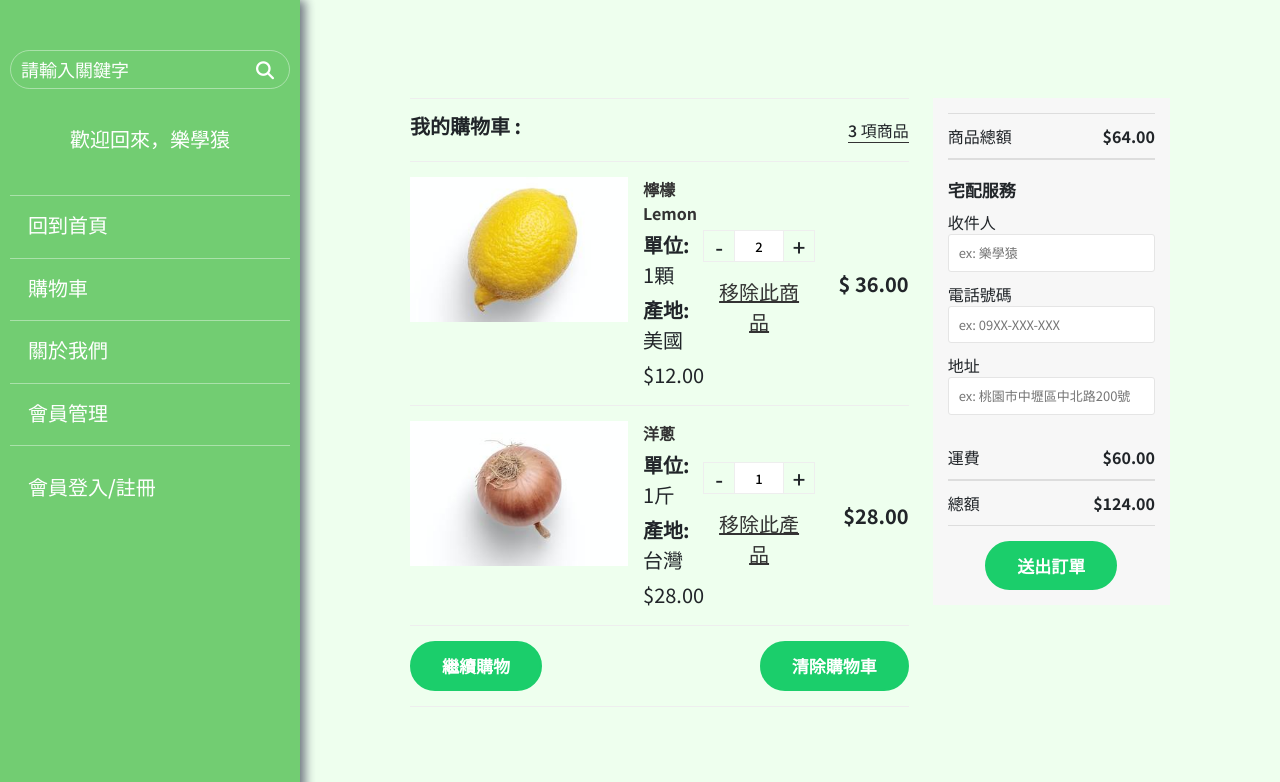
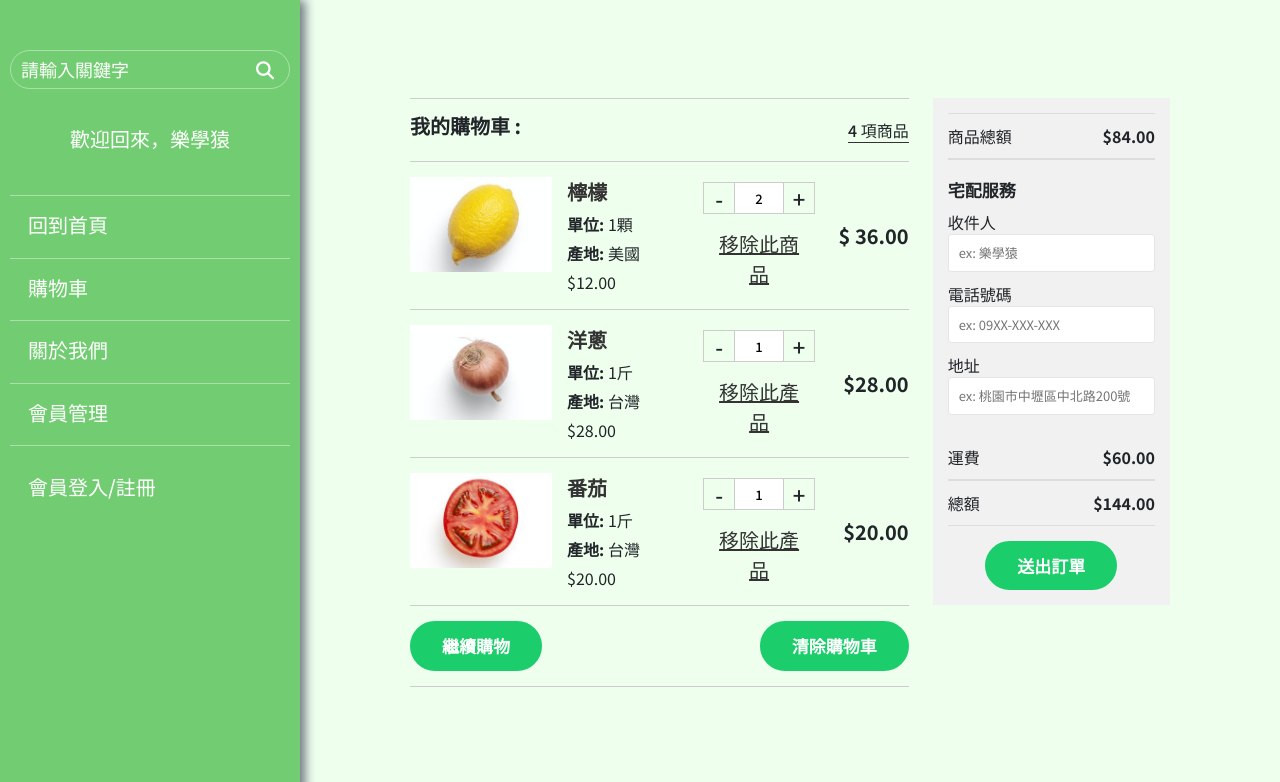
Before and after one commit to wayhong0928/vegetableShop, a plain HTML site: page cart.html in a window 1280 px wide. Shown: the top 782 px of the page. Drawn offline with nearby package versions, Linux system fonts and the light colour scheme; some icons are missing.

Commit message:
final edit

```diff
--- a/cart.html
+++ b/cart.html
@@ -74,7 +74,7 @@
                           <span class="cart-count">
 
                               <!-- 輸出總共幾項商品 -->
-                            <span class="bigcounter">3</span>
+                              <span class="bigcounter">4</span>
                               <span class="cart-item-title">項商品</span>
                           </span>
                       </div>
@@ -99,7 +99,7 @@
                                   <div class="item-title">
 
                                       <!-- 連接至商品各自的頁面 -->
-                                    <a href="index.html">檸檬 Lemon</a>
+                                      <a href="productInfo.html">檸檬</a>
                                       <span class="item-option">
                                           <span class="pro-variant-title">單位:</span>
 
@@ -161,11 +161,11 @@
                           <ul class="cart-wrap">
                               <li class="item-info">
                                   <div class="item-img">
-                                    <a href="index.html"><img src="images/onion.jpg"/></a>
+                                      <a href="productInfo.html"><img src="images/onion.jpg"/></a>
                                   </div>
                                   <div class="item-title">
 
-                                    <a href="index.html">洋蔥</a><span class="item-option">
+                                      <a href="productInfo.html">洋蔥</a><span class="item-option">
                                           <span class="pro-variant-title">單位:</span>
                                           <span class="pro-variant-type">1斤</span>
                                       </span><span class="item-option">
@@ -202,6 +202,51 @@
                                   </span>
                               </li>
                           </ul>
+
+                          <ul class="cart-wrap">
+                              <li class="item-info">
+                                  <div class="item-img">
+                                      <a href="productInfo.html"><img src="images/tomato.jpg"/></a>
+                                  </div>
+                                  <div class="item-title">
+
+                                      <a href="productInfo.html">番茄</a><span class="item-option">
+                                          <span class="pro-variant-title">單位:</span>
+                                          <span class="pro-variant-type">1斤</span>
+                                      </span><span class="item-option">
+                                          <span class="pro-variant-title">產地:</span>
+                                          <span class="pro-variant-type">台灣</span>
+                                      </span>
+
+                                      <span class="item-option">
+                                          <span class="item-price">
+                                              $20.00
+                                          </span>
+                                      </span>
+                                  </div>
+                              </li>
+                              <li class="item-qty">
+                                  <div class="product-quantity-action">
+                                      <div class="product-quantity" data-variant="42658172272789">
+                                          <div class="cart-plus-minus">
+                                              <div class="dec qtybutton">-</div>
+                                              <input type="text" value="1" name="updates[]" class="qt" />
+                                              <div class="inc qtybutton">+</div>
+                                          </div>
+                                      </div>
+                                  </div>
+                                  <div class="item-remove">
+                                      <span class="remove-wrap">
+                                          <a href="#">移除此產品</a>
+                                      </span>
+                                  </div>
+                              </li>
+                              <li class="item-price">
+                                  <span class="amount full-price">
+                                      <span class="money amount full-price-42658172272789">$20.00</span>
+                                  </span>
+                              </li>
+                          </ul>
                           <!-- 以上測時時 顯示用的，連接後端後可刪 -->
 
                       </div>
@@ -221,7 +266,7 @@
                               <span class="amount subtotal">
                                   <!-- 商品總額 -->
                                   <span class="bold_cart_total" style="display:none !important;"></span>
-                                $64.00
+                                  $84.00
                               </span>
                           </div>
 
@@ -268,7 +313,7 @@
                                   <span class="amount total-price">
                                       <!-- 商品總額+60 -->
                                       <span class="bold_cart_total" style="display:none !important;"></span>
-                                    $124.00
+                                      $144.00
                                   </span>
                               </span><div class="proceed-to-checkout">
                                   <a href="gotoIndex.html" class= "btn-style1 center">送出訂單</a>
--- a/css/cart.css
+++ b/css/cart.css
@@ -15,8 +15,8 @@ section {
   align-items: center;
   justify-content: space-between;
   padding: 15px 0;
-  border-top: 1px solid #eeeeee;
-  border-bottom: 1px solid #eeeeee;
+  border-top: 1px solid #ccc;
+  border-bottom: 1px solid #ccc;
 }
 .cart-page .cart-title h2 {
   font-size: 20px;
@@ -34,7 +34,7 @@ span {
   align-items: center;
   justify-content: space-between;
   padding: 15px 0;
-  border-bottom: 1px solid #eee;
+  border-bottom: 1px solid #ccc;
 }
 ul {
   list-style: none;
@@ -44,11 +44,18 @@ ul {
 .cart-page .item-wrap ul li.item-info {
   display: flex;
 }
-.cart-page .item-wrap ul li:first-child {
+.cart-page .item-wrap ul li.item-info {
   width: 60%;
 }
 .cart-page .item-wrap ul li {
   width: 20%;
+}
+
+.cart-page .item-wrap ul li.item-info .item-img{
+  width: 50%;
+}
+.cart-page .item-wrap ul li.item-info .item-title{
+  width: 50%;
 }
 
 a {
@@ -57,9 +64,12 @@ a {
   text-decoration: none;
   transition: all .2s ease-in-out 0s;
 }
-img, iframe {
+
+img {
   max-width: 100%;
+  object-fit: cover;
 }
+
 .cart-page .item-wrap ul li.item-info .item-title {
   margin-left: 15px;
 }
@@ -69,14 +79,10 @@ img, iframe {
   font-weight: 600;
 }
 
-.cart-page .item-wrap ul li.item-info .item-title a {
-  display: block;
-  font-size: 16px;
-  font-weight: 600;
-}
 .cart-page .item-wrap ul li.item-info .item-title span.item-option {
   display: block;
   margin-top: 5px;
+  font-size: 16px;
 }
 .cart-page .item-wrap ul li.item-info .item-title span.item-option span {
   font-weight: 600;
@@ -97,7 +103,7 @@ img, iframe {
 }
 .product-quantity .cart-plus-minus {
   display: flex;
-  border: 1px solid #eee;
+  border: 1px solid #ccc;
   max-width: 112px;
 }
 .product-quantity .cart-plus-minus .qtybutton {
@@ -110,7 +116,7 @@ img, iframe {
   cursor: pointer;
 }
 input, textarea, select {
-  border: 1px solid #e5e5e5;
+  border: 1px solid #c5c5c5;
   max-width: 100%;
   padding: 8px 10px;
   border-radius: 3px;
@@ -123,8 +129,8 @@ input, textarea, select {
   text-align: center;
   border: none;
   border-radius: 0;
-  border-left: 1px solid #eeeeee;
-  border-right: 1px solid #eeeeee;
+  border-left: 1px solid #ccc;
+  border-right: 1px solid #ccc;
 }
 
 .product-quantity .cart-plus-minus .qtybutton {
@@ -156,7 +162,7 @@ span.amount {
   align-items: center;
   justify-content: space-between;
   padding: 15px 0;
-  border-bottom: 1px solid #eee;
+  border-bottom: 1px solid #ccc;
 }
 .btn-style1 {
   padding: 10px 30px;
@@ -170,7 +176,7 @@ span.amount {
 
 .cart-page .cart-total-wrap {
   padding: 15px;
-  background-color: #f7f7f7;
+  background-color: #f1f1f1;
   position: sticky;
   top: 0;
 }
--- a/css/index.css
+++ b/css/index.css
@@ -4,6 +4,9 @@ header{
   display: flex;
   justify-content: center;
   align-items: center;
+}
+section {
+  padding-bottom: 80px;
 }
 .slider{
   margin: 50px 0;
@@ -110,6 +113,10 @@ h2 {
   margin: 20px 0;
   letter-spacing: 10px;
 }
+.h2Adjust{
+  margin-top: 90px;
+}
+
 /* commodity */
 .commodity-wrap {
   max-width: 1500px;
@@ -201,7 +208,7 @@ h2 {
   content: "TOP 2";
 }
 .hot-sales:nth-child(3) span::before {
-  content: "hOP 3";
+  content: "TOP 3";
 }
 .hot-sales span::before {
   position: absolute;
--- a/css/productInfoStyle.css
+++ b/css/productInfoStyle.css
@@ -1,6 +1,10 @@
 h1, h2, h3, h4, h5, h6 {
   font-weight: 900;
   color: #292929;
+}
+section {
+  padding: 40px 20px;
+  padding-top: 70px;
 }
 .previousPage{
   width: 170px;
@@ -82,6 +86,7 @@ p {
   padding-top: 30px;
 }
 
+
 .product_comment, .product_rating{
   padding: 50px 0;
 }
```
Lines whose indentation alone changed are shown as unchanged.
